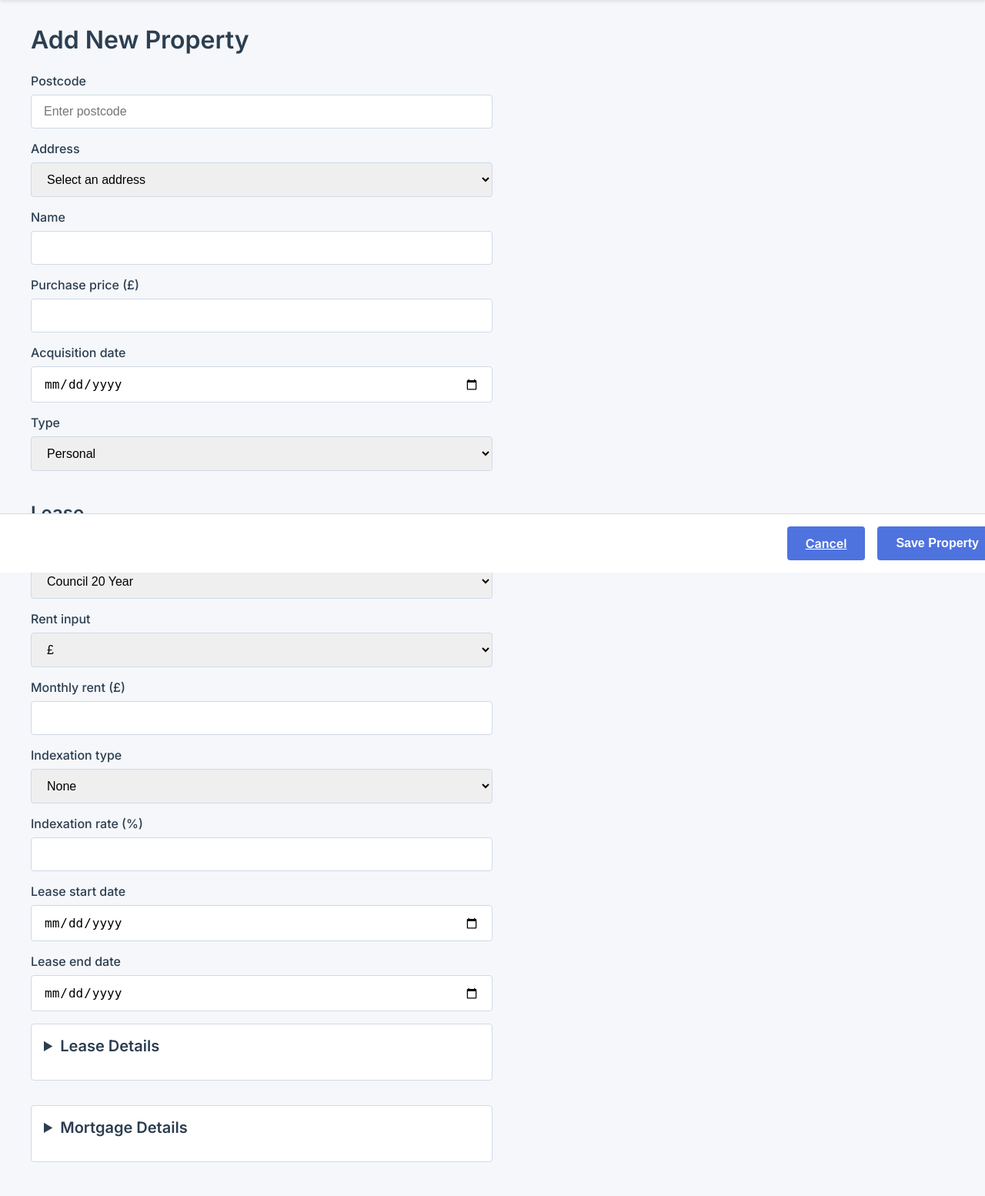
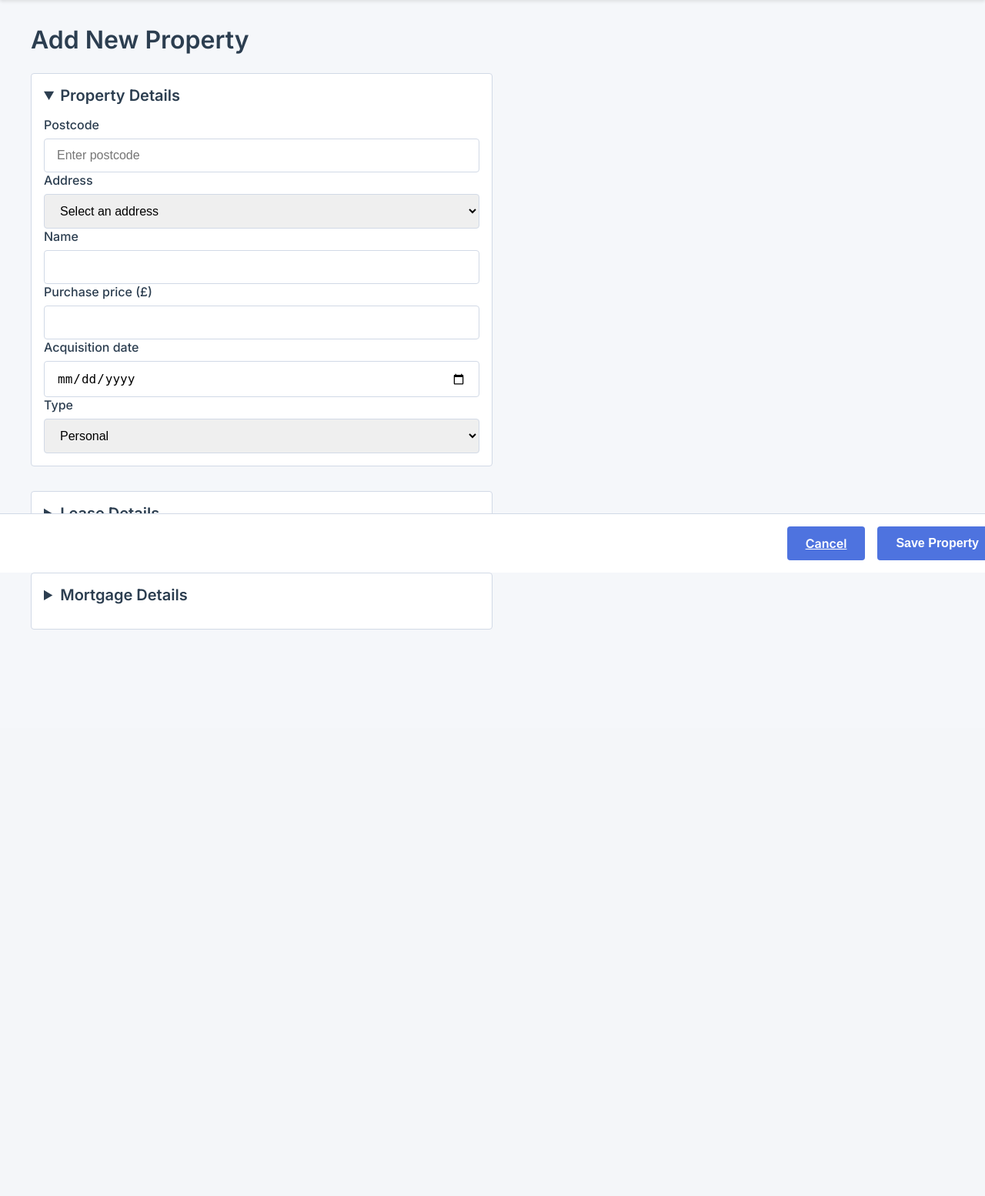
Before and after one commit to will14412/EMPIRE-APP, a FastAPI app: page /properties/add in a window 1280 px wide. Shown: the part 56-1610 px from the top of the page at 77% size. After the commit the page ends 874 px from the top, so only its background shows below. Run offline with FastAPI, Linux system fonts and the light colour scheme.

Commit message:
Organize add property form sections

```diff
--- a/templates/add_property.html
+++ b/templates/add_property.html
@@ -4,6 +4,8 @@
   <h1 class="page-title">Add New Property</h1>
   <form method="post" class="form" id="property_form">
 
+    <details class="form-section" open>
+      <summary>Property Details</summary>
       <div class="form-group">
         <label for="postcode">Postcode</label>
         <input
@@ -46,7 +48,10 @@
           <option value="company">Company</option>
         </select>
       </div>
-    <h2 class="section-title">Lease</h2>
+    </details>
+
+    <details class="form-section">
+      <summary>Lease Details</summary>
       <div class="form-group">
         <label for="lease_type">Lease type</label>
         <select id="lease_type" name="lease_type" required>
@@ -92,62 +97,6 @@
           min="0"
           required
         />
-    </div>
-    <div class="form-group">
-      <label for="indexation_type">Indexation type</label>
-      <select id="indexation_type" name="indexation_type">
-        <option value="none">None</option>
-        <option value="fixed">Fixed</option>
-        <option value="cpi">CPI</option>
-      </select>
-    </div>
-    <div class="form-group">
-      <label for="indexation_rate">Indexation rate (%)</label>
-      <input type="number" id="indexation_rate" name="indexation_rate" step="0.01" min="0" />
-    </div>
-    <div class="form-group">
-      <label for="lease_start">Lease start date</label>
-      <input type="date" id="lease_start" name="lease_start" />
-    </div>
-    <div class="form-group">
-      <label for="lease_end">Lease end date</label>
-      <input type="date" id="lease_end" name="lease_end" />
-    </div>
-
-    <details class="form-section">
-      <summary>Lease Details</summary>
-      <div class="form-group">
-        <label for="lease_type">Lease type</label>
-        <select id="lease_type" name="lease_type" required>
-          <option value="council_20">Council 20 Year</option>
-          <option value="council_7">Council 7 Year</option>
-          <option value="ast">AST</option>
-          <option value="hmo">HMO</option>
-        </select>
-      </div>
-      <div class="form-group">
-        <label for="rent_input_type">Monthly rent input</label>
-        <select id="rent_input_type">
-          <option value="currency">£</option>
-          <option value="percent">%</option>
-        </select>
-      </div>
-      <div id="rent_container" class="dual-input">
-        <div class="form-group" id="rent_percent_group" style="display: none; flex: 1;">
-          <label for="monthly_rent_percent">Monthly rent (%)</label>
-          <input type="number" id="monthly_rent_percent" step="0.01" min="0" />
-        </div>
-        <div class="form-group" style="flex: 1;">
-          <label for="monthly_rent">Monthly rent (£)</label>
-          <input
-            type="number"
-            id="monthly_rent"
-            name="monthly_rent"
-            step="0.01"
-            min="0"
-            required
-          />
-        </div>
       </div>
       <div class="form-group">
         <label for="indexation_type">Indexation type</label>
```
Lines whose indentation alone changed are shown as unchanged.
